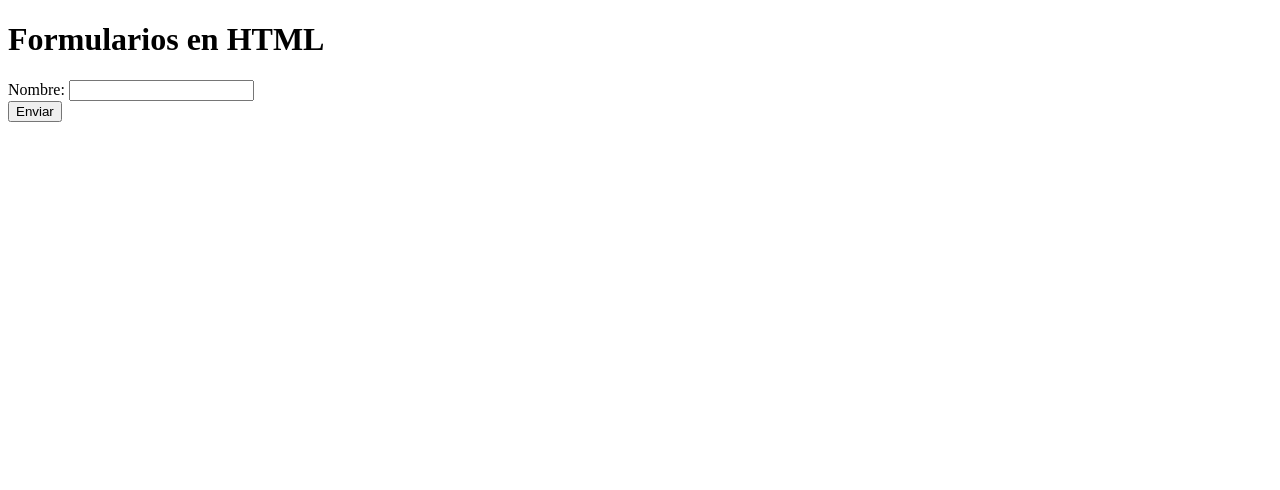
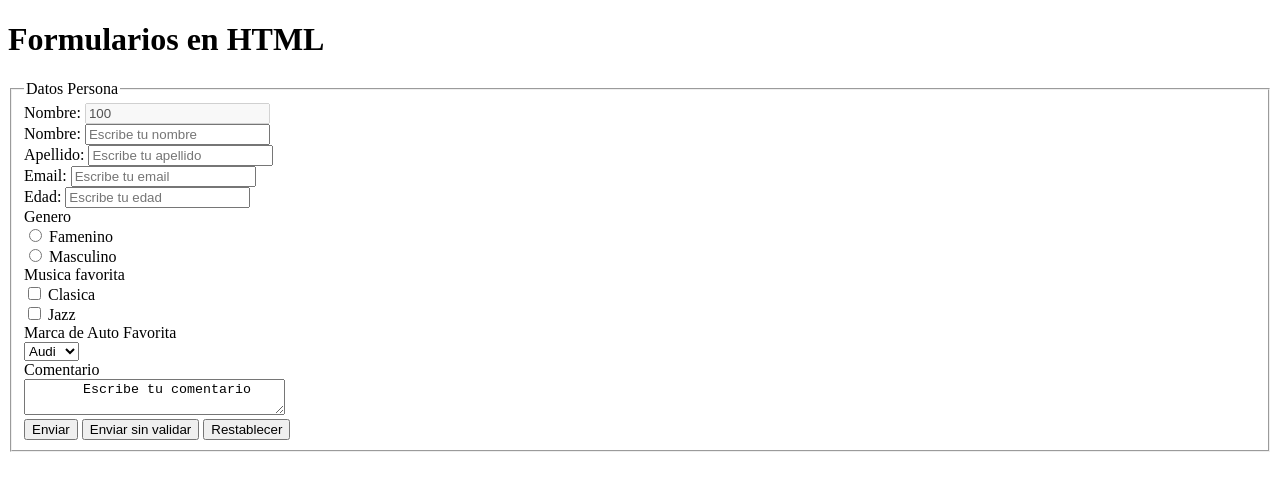
Before and after one commit to Mich43ll/universidad_HTML, a plain HTML site: page HTML/leccion07/index.html in a window 1280 px wide. Drawn offline with Linux system fonts and the light colour scheme.

Commit message:
Elementos input

```diff
--- a/HTML/leccion07/index.html
+++ b/HTML/leccion07/index.html
@@ -8,10 +8,82 @@
   </head>
   <body>
     <h1>Formularios en HTML</h1>
-    <form action="">
+    <form method="get" action="mi_server" target="_self" autocomplete="off"><!--method: para que no se visualicen los datos en mi url-->
+      <fieldset>
+        <legend>Datos Persona</legend>
+        <label for="idPersona">Nombre:</label>
+        <input
+          type="text"
+          id="idPersona
+          namne="idPersona"
+          required="true"
+          readonly="true"
+          value="100"
+          disabled="true"
+        /><br />
+        <input type="hidden" id="sitema" name="sistema" value="SAP">
         <label for="nombre">Nombre:</label>
-      <input type="text" id="nombre"  /><br>
-      <input type="submit" value="Enviar">
+        <input
+          type="text"
+          id="nombre"
+          namne="nombre"
+          placeholder="Escribe tu nombre"
+          required="true"
+        /><br />
+        <label for="apellido">Apellido:</label>
+        <input
+          type="text"
+          id="apellido"
+          name="apellido"
+          placeholder="Escribe tu apellido"
+          required="true"
+        /><br />
+        <label for="email">Email:</label>
+        <input
+          type="email"
+          name="email"
+          id="email"
+          placeholder="Escribe tu email"
+        /><br />
+        <label for="edad">Edad:</label>
+        <input
+          type="number"
+          name="edad"
+          id="edad"
+          step="any"
+          placeholder="Escribe tu edad"
+        /><br />
+
+        <label for="Genero">Genero</label><br />
+        <input type="radio" id="femenino" name="genero" value="femenino" />
+        <label for="femenino">Famenino</label><br />
+
+        <input type="radio" id="masculino" name="genero" value="masculino" />
+        <label for="masculino">Masculino</label><br />
+
+        <label for="">Musica favorita</label><br />
+        <input type="checkbox" id="clasica" name="musica" value="clasica" />
+        <label for="clasica">Clasica</label><br />
+        <input type="checkbox" id="jazz" name="musica" value="jazz" />
+        <label for="jazz">Jazz</label><br />
+
+        <label for="autos">Marca de Auto Favorita</label><br />
+        <select name="autos" id="autos">
+          <option value="volvo">Volvo</option>
+          <option value="bmw">BMW</option>
+          <option value="audi" selected="true">Audi</option></select
+        ><br />
+
+        <label for="comentario">Comentario</label><br />
+        <textarea id="comentario" name="comentario" rows="2" cols="30">
+       Escribe tu comentario
+      </textarea
+        ><br>
+
+        <input type="submit" value="Enviar" />
+        <input type="submit" value="Enviar sin validar" formnovalidate="formnovalidate">
+      <input type="reset" value="Restablecer">
+      </fieldset>
     </form>
   </body>
 </html>
```
